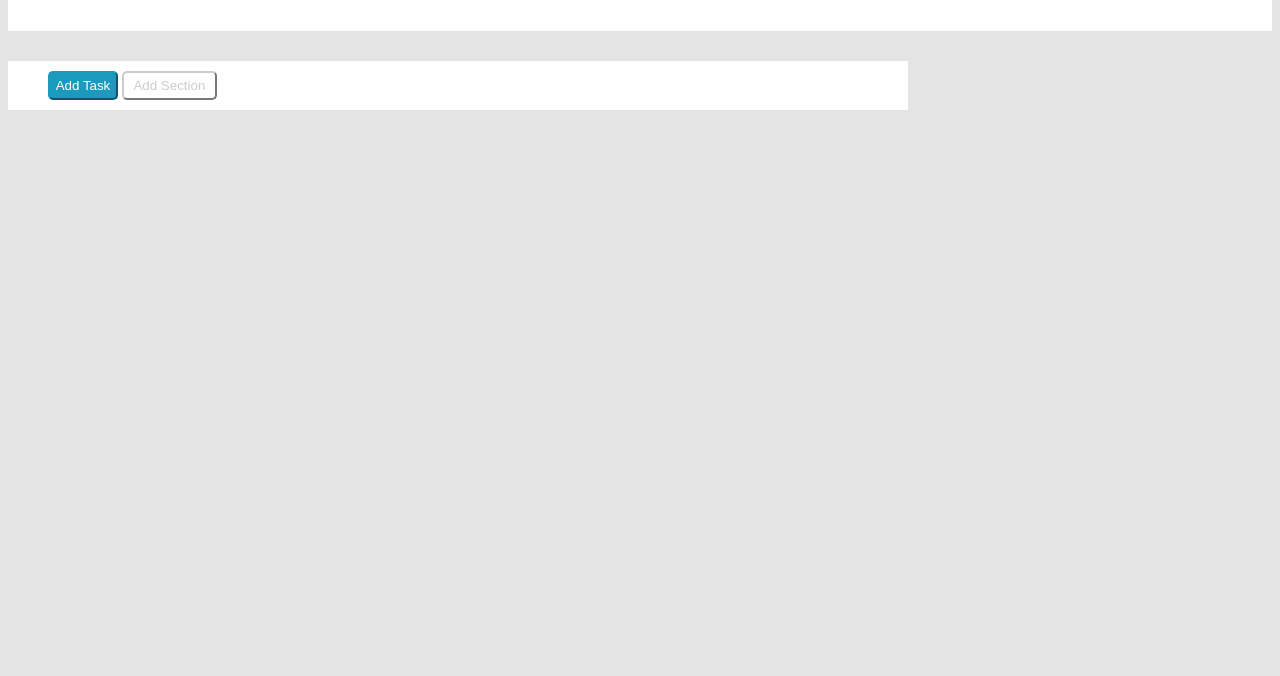
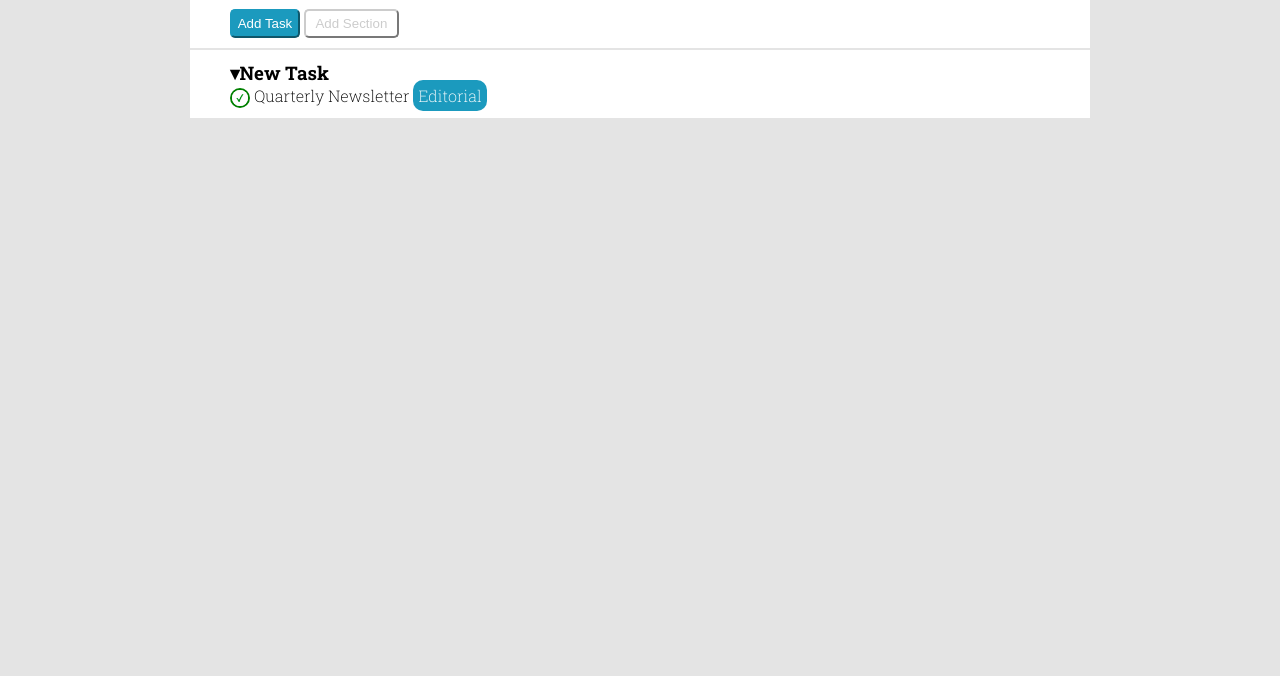
Before and after one commit to RominaMalimban/html-css-toboolist, a plain HTML site: page index.html in a window 1280 px wide. Shown: the part 124-800 px from the top of the page. Drawn offline with Linux system fonts and the light colour scheme.

Commit message:
insert New Task

```diff
--- a/css/style.css
+++ b/css/style.css
@@ -1,6 +1,6 @@
 /* regole generali */
 *{
-    /* margin: 0; */
+    margin: 0;
     padding: 0;
     box-sizing: border-box;
 }
@@ -26,9 +26,8 @@ header h1{
 /* regole corpo principale */
 .container{
     width: 900px;
-    margin: 30px 0;
+    margin: 30px auto;
     background-color: #fff;
-
 }
 
 .buttonArea{
@@ -53,3 +52,24 @@ header h1{
     color: #cccccc;
     background-color: white;
 }
+
+section{
+    padding: 10px 40px;
+}
+
+#check{
+    width: 20px;
+    height: 20px;
+    border: 2px solid green;
+    border-radius: 50%;
+    line-height: 20px;
+    vertical-align: middle;
+}
+
+.blue{
+    /* display: inline-block; */
+    background-color: #1b9abe;
+    color: #fff;
+    border-radius: 10px;
+    padding: 5px;
+}
--- a/index.html
+++ b/index.html
@@ -26,8 +26,18 @@
             <button id="addSection">Add Section</button>
         </section>
 
+        <!-- sezione tasks -->
+        <section>
+            <div>
+                <h3>&dtrif;New Task</h3>
+                <img src="img/check.webp" alt="check" id="check">
+                <span class="toDo">Quarterly Newsletter</span>
+                <span class="blue">Editorial</span>
 
-        <!-- sezione tasks -->
+
+
+            </div>
+        </section>
     </div>
 
 </body>
```
Also changed, not shown: img/check.webp (added).
